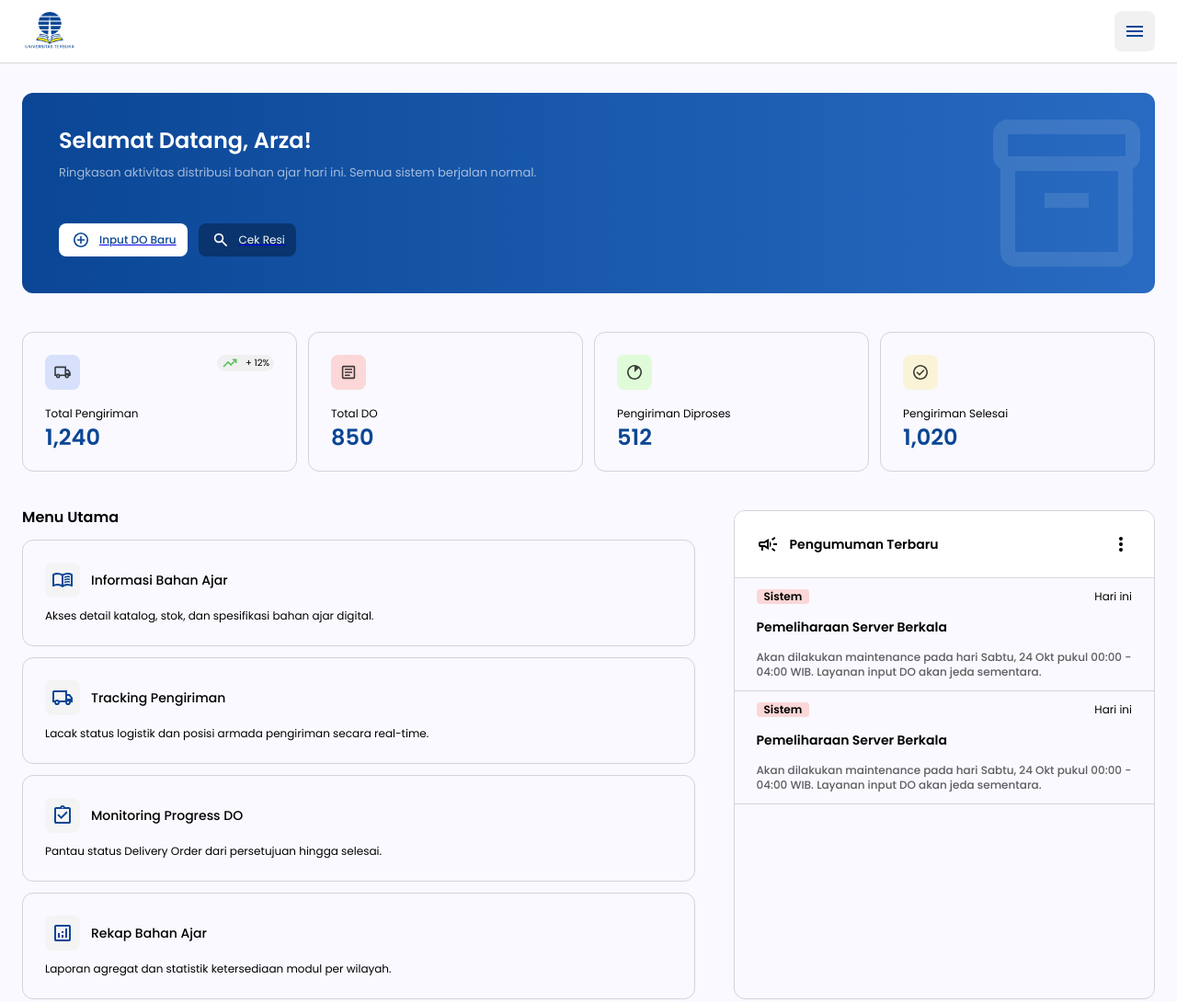
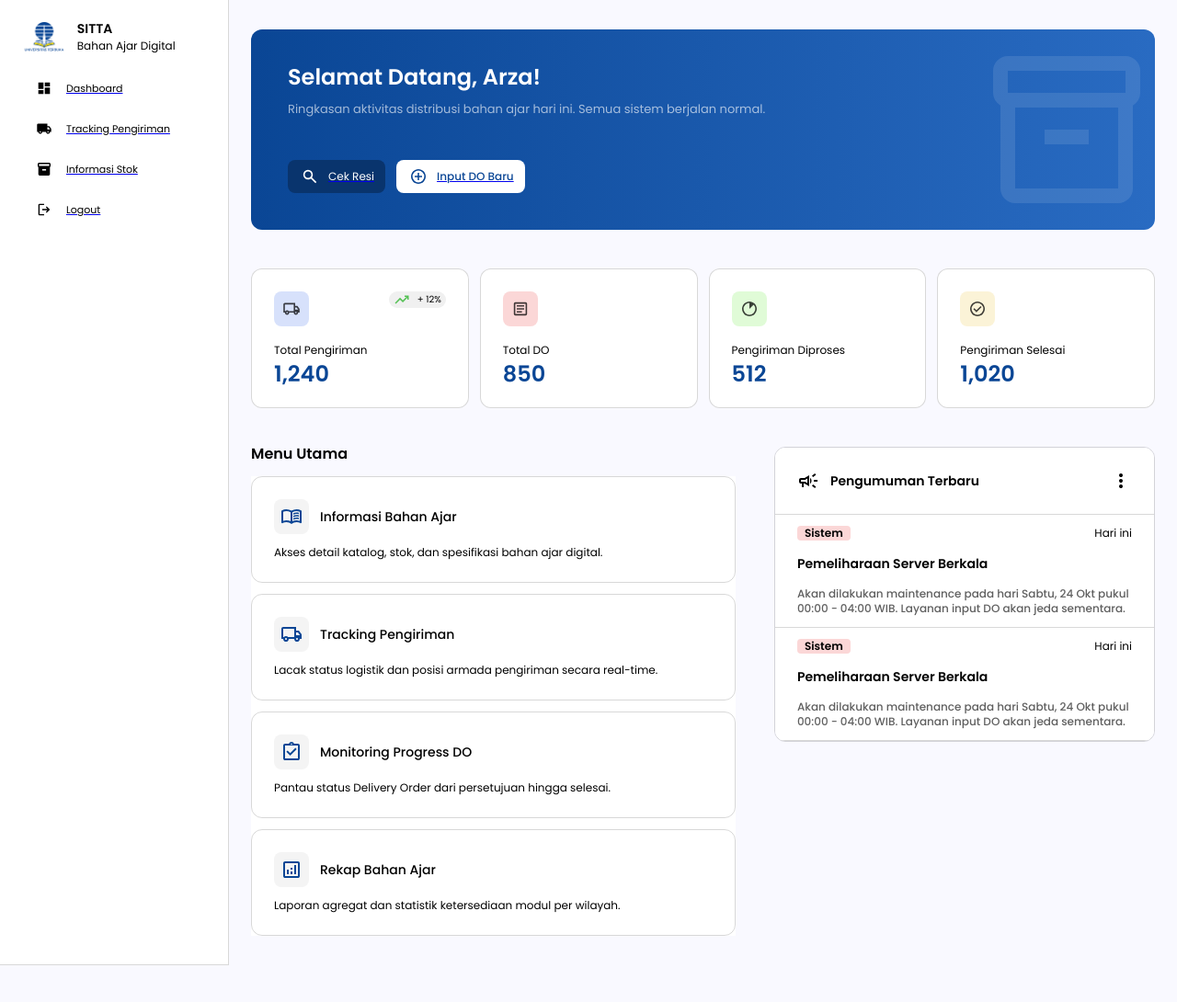
Before and after one commit to arzaqulmughny/sitta-frontend, a plain HTML site: page index.html in a window 1280 px wide. Shown: the whole page at 92% size. Drawn offline with Linux system fonts and the light colour scheme.

Commit message:
feat: update navigation menu with routing, new branding, and logout confirmation logic

```diff
--- a/assets/css/global.css
+++ b/assets/css/global.css
@@ -209,11 +209,14 @@ table {
     transition: all .3s ease-in-out;
     z-index: 1;
     opacity: 0%;
+    display: none;
 }
 
 .navbar-menu--active {
     top: 100% !important;
     opacity: 100%;
+    display: flex;
+    flex-direction: column;
 }
 
 .navbar-links {
@@ -239,6 +242,10 @@ table {
     color: var(--color-primary);
 }
 
+.navbar-logo-text {
+    display: none;
+}
+
 .text--primary {
     color: var(--color-primary);
 }
@@ -254,3 +261,82 @@ table {
     flex-direction: column;
     row-gap: 42px;
 }
+
+
+@media screen and (min-width: 700px) {
+    body {
+        display: flex;
+    }
+
+    .navbar-toggle {
+        display: none;
+    }
+
+    .navbar-logo {
+        display: flex;
+        align-items: center;
+        column-gap: 12px;
+    }
+
+    .navbar-logo-text {
+        display: flex;
+        flex-direction: column;
+        row-gap: 6px;
+    }
+
+    .navbar-logo p:nth-child(1) {
+        font-size: 14px;
+        font-weight: 510;
+    }
+
+    .navbar-logo p:nth-child(2) {
+        font-size: 12px;
+    }
+
+    .navbar {
+        padding: 24px;
+        width: 100%;
+        max-width: 200px;
+        min-width: 200px;
+        position: sticky;
+        top: 0;
+        bottom: 0;
+        align-items: flex-start;
+        justify-content: flex-start;
+        border-right: 1px solid var(--color-border);
+        flex-direction: column;
+        row-gap: 24px;
+    }
+
+    .navbar-logo img {
+        height: 32px;
+    }
+
+    .navbar-menu {
+        position: static;
+        opacity: 100%;
+        transition: none;
+        border: none;
+        row-gap: 12px;
+        display: flex;
+        flex-direction: column;
+    }
+
+    .navbar-links {
+        border: none;
+        padding: 4px 12px;
+        font-size: 11px;
+    }
+
+
+    .navbar-links--active {
+        background-color: #d0e1fb;
+        border-radius: 12px;
+    }
+
+    .navbar-links--active p, .navbar-links--active svg {
+        fill: var(--color-primary);
+        color: var(--color-primary);
+        font-weight: 510;
+    }
+}
--- a/assets/css/index.css
+++ b/assets/css/index.css
@@ -113,6 +113,7 @@ body {
     border: 1px solid var(--color-border);
     padding: 24px;
     border-radius: 12px;
+    background-color: white;
 }
 
 .card-analytics-icon {
@@ -221,6 +222,7 @@ body {
     flex-direction: column;
     flex-wrap: wrap;
     gap: 12px;
+    background-color: white;
 }
 
 /* Announcement */
@@ -228,6 +230,7 @@ body {
     border: 1px solid var(--color-border);
     border-radius: 12px;
     overflow: hidden;
+    height: fit-content;
 }
 
 .announcement-section-header {
@@ -236,6 +239,10 @@ body {
     justify-content: space-between;
     border-bottom: 1px solid var(--color-border);
     padding: 24px;
+}
+
+.announcement-section-header:last-child {
+    border-bottom: none;
 }
 
 .announcement-section-header__left {
@@ -253,6 +260,7 @@ body {
     display: flex;
     flex-direction: column;
     row-gap: 18px;
+    background-color: white;
 }
 
 .announcement-items-type {
--- a/assets/js/navbar.js
+++ b/assets/js/navbar.js
@@ -1,4 +1,16 @@
-const toggleNavbar = () => {
+const toggleNavbar = (event) => {
+    event.stopPropagation();
+
     const menu = document.getElementById('navbar-menu');
     menu.classList.toggle('navbar-menu--active')
 }
+
+document.addEventListener('DOMContentLoaded', () => {
+    // Set active menu navbar
+    const pathname = window.location.pathname;
+    document.querySelectorAll('.navbar-links').forEach((link) => {
+        if (link.pathname === pathname) {
+            link.classList.add('navbar-links--active')
+        }
+    })
+})
--- a/index.html
+++ b/index.html
@@ -25,11 +25,15 @@
     <nav class="navbar">
         <div class="navbar-logo">
             <img src="/assets/images/Universitas Terbuka.png" alt="">
+            <div class="navbar-logo-text">
+                <p>SITTA</p>
+                <p>Bahan Ajar Digital</p>
+            </div>
         </div>
 
         <ul id="navbar-menu" class="navbar-menu">
             <li>
-                <a href="" class="navbar-links">
+                <a href="/" class="navbar-links">
                     <svg class="navbar-links__icon" xmlns="http://www.w3.org/2000/svg" height="24px"
                         viewBox="0 -960 960 960" width="24px" fill="#currentColor">
                         <path
@@ -40,7 +44,7 @@
             </li>
 
             <li>
-                <a href="" class="navbar-links">
+                <a href="/tracking.html" class="navbar-links">
                     <svg xmlns="http://www.w3.org/2000/svg" height="24px" viewBox="0 -960 960 960" width="24px"
                         fill="currentColor">
                         <path
@@ -51,7 +55,18 @@
             </li>
 
             <li>
-                <a href="" class="navbar-links">
+                <a href="/inventory.html" class="navbar-links">
+                    <svg xmlns="http://www.w3.org/2000/svg" height="24px" viewBox="0 -960 960 960" width="24px"
+                        fill="currentColor">
+                        <path
+                            d="M200-80q-33 0-56.5-23.5T120-160v-451q-18-11-29-28.5T80-680v-120q0-33 23.5-56.5T160-880h640q33 0 56.5 23.5T880-800v120q0 23-11 40.5T840-611v451q0 33-23.5 56.5T760-80H200Zm-40-600h640v-120H160v120Zm200 280h240v-80H360v80Z" />
+                    </svg>
+                    <p>Informasi Stok</p>
+                </a>
+            </li>
+
+            <li>
+                <a href="/logout.html" class="navbar-links" onclick="return confirm('Apakah anda yakin ingin logout?')">
                     <svg xmlns="http://www.w3.org/2000/svg" height="24px" viewBox="0 -960 960 960" width="24px"
                         fill="currentColor">
                         <path
@@ -62,7 +77,7 @@
             </li>
         </ul>
 
-        <button id="navbar-toggle" class="navbar-toggle" onclick="toggleNavbar()">
+        <button id="navbar-toggle" class="navbar-toggle" onclick="toggleNavbar(event)">
             <svg class="navbar-toggle__icon" xmlns="http://www.w3.org/2000/svg" height="24px" viewBox="0 -960 960 960"
                 width="24px" fill="currentColor">
                 <path d="M120-240v-80h720v80H120Zm0-200v-80h720v80H120Zm0-200v-80h720v80H120Z" />
@@ -73,8 +88,7 @@
     <main class="main">
         <header class="header">
             <h1 class="header-title">Selamat Datang, Arza!</h1>
-            <p class="header-subtitle">Ringkasan aktivitas distribusi bahan ajar hari ini. Semua sistem berjalan normal.
-            </p>
+            <p class="header-subtitle">Ringkasan aktivitas distribusi bahan ajar hari ini. Semua sistem berjalan normal.</p>
 
             <svg class="header-decoration" xmlns="http://www.w3.org/2000/svg" height="242px" viewBox="0 -960 960 960"
                 width="24px" fill="currentColor">
@@ -83,6 +97,15 @@
             </svg>
 
             <div class="header-actions" style="margin-top: 32px;">
+                <a href="/tracking.html" class="action-button action-button--primary">
+                    <svg class="action-button__icon" xmlns="http://www.w3.org/2000/svg" height="24px"
+                        viewBox="0 -960 960 960" width="24px" fill="currentColor">
+                        <path
+                            d="M784-120 532-372q-30 24-69 38t-83 14q-109 0-184.5-75.5T120-580q0-109 75.5-184.5T380-840q109 0 184.5 75.5T640-580q0 44-14 83t-38 69l252 252-56 56ZM380-400q75 0 127.5-52.5T560-580q0-75-52.5-127.5T380-760q-75 0-127.5 52.5T200-580q0 75 52.5 127.5T380-400Z" />
+                    </svg>
+                    <p class="action-button__text">Cek Resi</p>
+                </a>
+
                 <a href="#" class="action-button action-button--white">
                     <svg class="action-button__icon" xmlns="http://www.w3.org/2000/svg" height="24px"
                         viewBox="0 -960 960 960" width="24px" fill="currentColor">
@@ -90,15 +113,6 @@
                             d="M440-280h80v-160h160v-80H520v-160h-80v160H280v80h160v160Zm40 200q-83 0-156-31.5T197-197q-54-54-85.5-127T80-480q0-83 31.5-156T197-763q54-54 127-85.5T480-880q83 0 156 31.5T763-763q54 54 85.5 127T880-480q0 83-31.5 156T763-197q-54 54-127 85.5T480-80Zm0-80q134 0 227-93t93-227q0-134-93-227t-227-93q-134 0-227 93t-93 227q0 134 93 227t227 93Zm0-320Z" />
                     </svg>
                     <p class="action-button__text">Input DO Baru</p>
-                </a>
-
-                <a href="/tracking.html" class="action-button action-button--primary">
-                    <svg class="action-button__icon" xmlns="http://www.w3.org/2000/svg" height="24px"
-                        viewBox="0 -960 960 960" width="24px" fill="currentColor">
-                        <path
-                            d="M784-120 532-372q-30 24-69 38t-83 14q-109 0-184.5-75.5T120-580q0-109 75.5-184.5T380-840q109 0 184.5 75.5T640-580q0 44-14 83t-38 69l252 252-56 56ZM380-400q75 0 127.5-52.5T560-580q0-75-52.5-127.5T380-760q-75 0-127.5 52.5T200-580q0 75 52.5 127.5T380-400Z" />
-                    </svg>
-                    <p class="action-button__text">Cek Resi</p>
                 </a>
             </div>
         </header>
@@ -312,7 +326,6 @@
         </div>
     </main>
 
-    <script src="/assets/js/index.js"></script>
+    <script src="/assets/js/navbar.js"></script>
 </body>
-
 </html>
```
Also changed, not shown: inventory.html (+48 -13 lines), tracking.html (+19 -4 lines), assets/js/index.js (deleted). Lines whose indentation alone changed are shown as unchanged.
